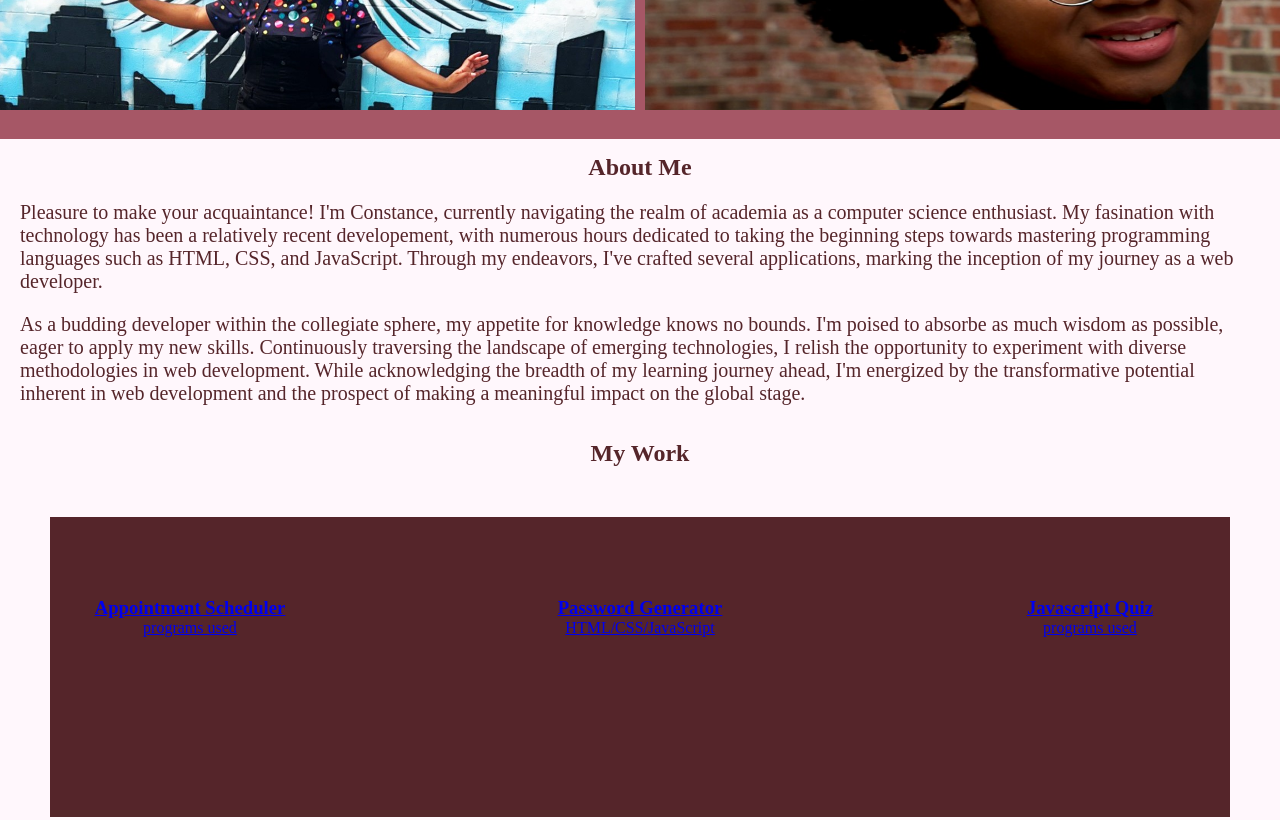
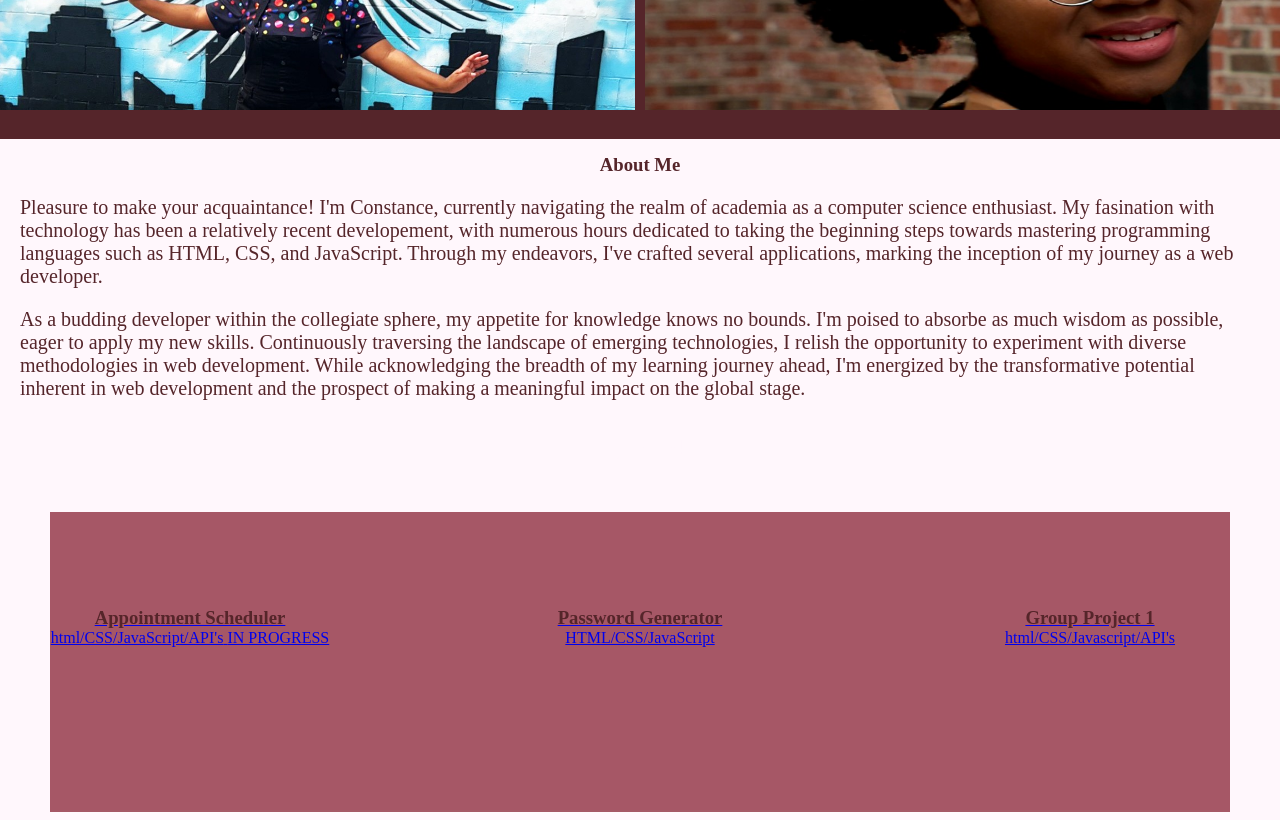
Before and after one commit to flllnCnstnc/Personal-Portfolio, a plain HTML site: page index.html in a window 1280 px wide. Shown: the part 460-1280 px from the top of the page. Drawn offline with Linux system fonts and the light colour scheme.

Commit message:
Updated links to projects

```diff
--- a/assets/css/style.css
+++ b/assets/css/style.css
@@ -22,13 +22,21 @@ nav {
 }
 
 body {
-  background-color: var(--tertiary);
+  background-color: var(--dark);
 }
 
 h1,h2{
   display: flex;
   justify-content: center;
   padding-top: 15px;
+  color: var(--light);
+}
+
+h3 {
+  display: flex;
+  justify-content: center;
+  padding-top: 15px;
+  color: var(--dark);
 }
 
 img {
@@ -63,7 +71,7 @@ p {
   justify-content: center; /*only use center*/
   text-align: center;
   margin: 50px;
-  background-color: var(--dark);
+  background-color: var(--tertiary);
 }
 
 .left, .middle, .right {
--- a/index.html
+++ b/index.html
@@ -37,7 +37,7 @@
     <main>
         <!--The id's attached to the section confirm the location for the linked href-->
         <section>
-            <h2>About Me</h2>
+            <h3>About Me</h3>
             <div class="p">
                 <p>
                     Pleasure to make your acquaintance! I'm Constance, currently navigating the realm of academia
@@ -62,10 +62,11 @@
             <h2>My Work</h2>
             <div id="work">
                 <!--Background image will be placed using css-->
-                <a href="#"> <!--# is a place holder-->
+                <a href="https://flllncnstnc.github.io/Task-AppointmentSchedular/"> <!--# is a place holder-->
                     <div class="left">
                         <h3>Appointment Scheduler</h3>
-                        <span>programs used</span>
+                        <span>html/CSS/JavaScript/API's</span>
+                        <span>  IN PROGRESS</span>
                     </div>
                 </a>
                 <a href="https://flllncnstnc.github.io/SecurePasswordGenerator/">
@@ -74,10 +75,10 @@
                         <span>HTML/CSS/JavaScript</span>
                     </div>
                 </a>
-                <a href="#">
+                <a href="https://flllncnstnc.github.io/GroupProject1/">
                     <div class="right">
-                        <h3>Javascript Quiz</h3>
-                        <span>programs used</span>
+                        <h3>Group Project 1</h3>
+                        <span>html/CSS/Javascript/API's</span>
                     </div>
                 </a>
             </div>
```
